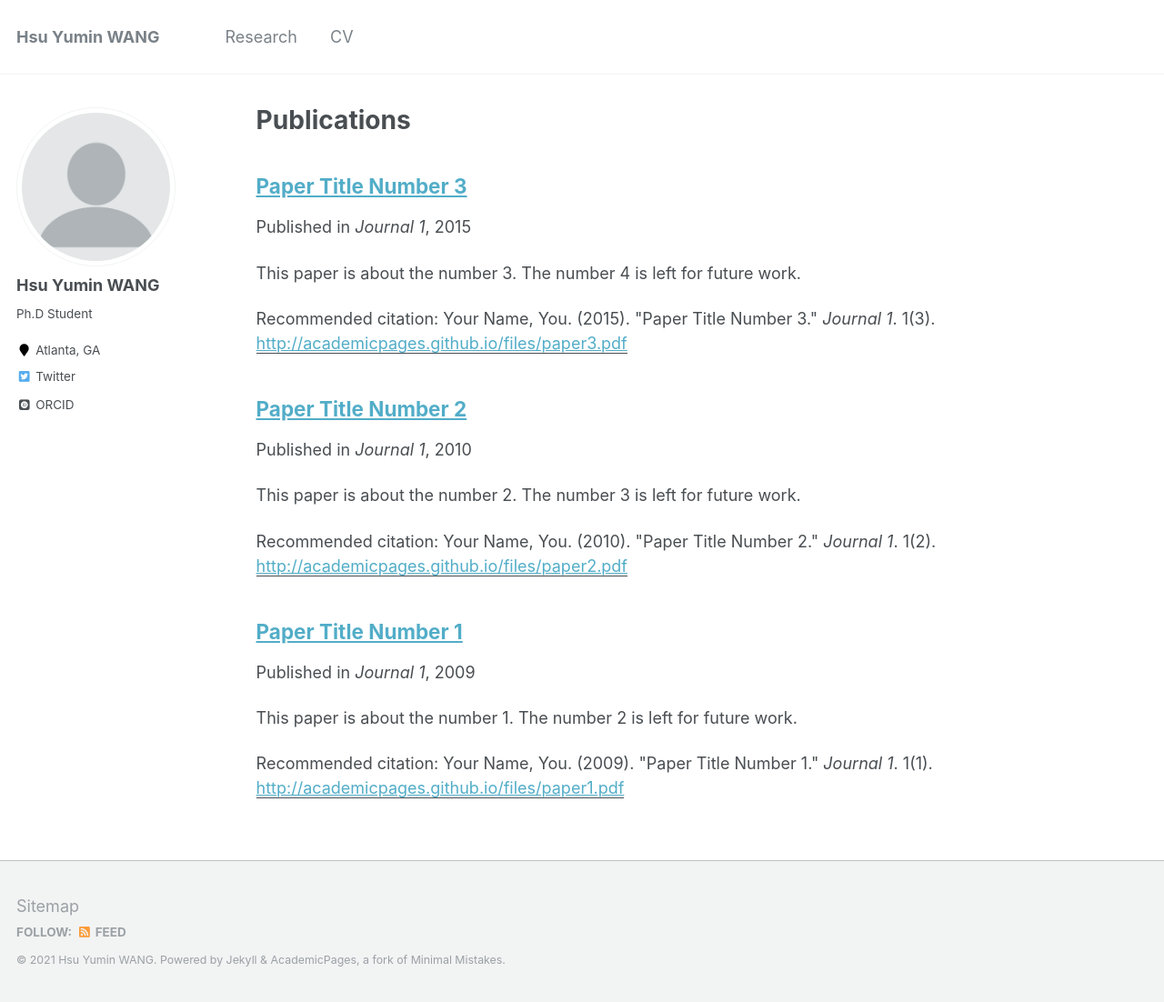
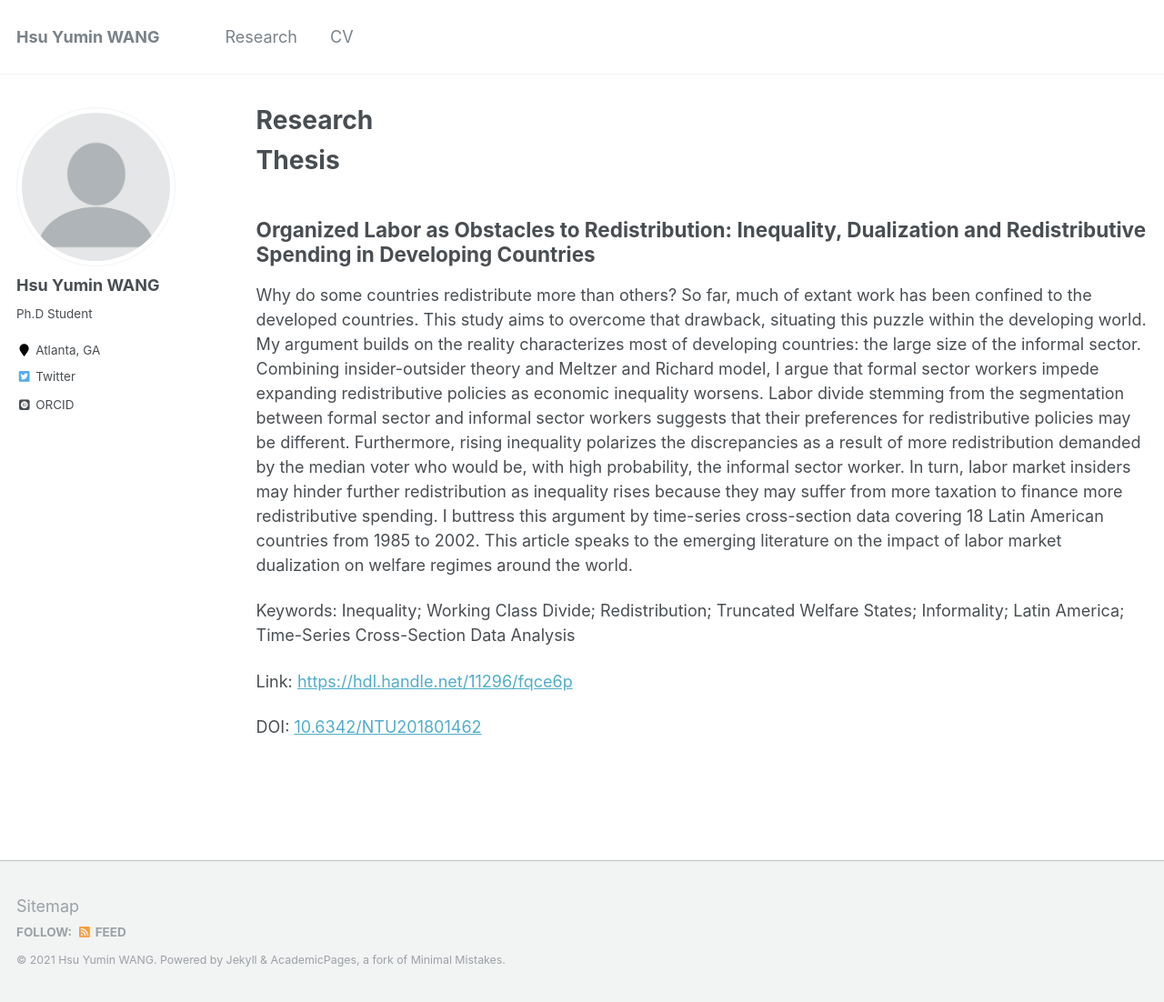
Before and after one commit to hsuyumin/hsuyumin.github.io, a Jekyll site: the page built from _pages/publications.md, in a window 1280 px wide and 1102 px high. Shown: the whole window at 91% size. Built offline with Jekyll 4.4.1, drawn with Linux system fonts in a browser that asks for light colours; some web fonts are replaced.

Commit message:
Update publications.md

```diff
--- a/_pages/publications.md
+++ b/_pages/publications.md
@@ -1,16 +1,18 @@
 ---
 layout: archive
-title: "Publications"
-permalink: /publications/
+title: "Research"
+permalink: /research/
 author_profile: true
 ---
+# Thesis
 
-{% if author.googlescholar %}
-  You can also find my articles on <u><a href="{{author.googlescholar}}">my Google Scholar profile</a>.</u>
-{% endif %}
+## Organized Labor as Obstacles to Redistribution: Inequality, Dualization and Redistributive Spending in Developing Countries
 
-{% include base_path %}
+Why do some countries redistribute more than others? So far, much of extant work has been confined to the developed countries. This study aims to overcome that drawback, situating this puzzle within the developing world. My argument builds on the reality characterizes most of developing countries: the large size of the informal sector. Combining insider-outsider theory and Meltzer and Richard model, I argue that formal sector workers impede expanding redistributive policies as economic inequality worsens. Labor divide stemming from the segmentation between formal sector and informal sector workers suggests that their preferences for redistributive policies may be different. Furthermore, rising inequality polarizes the discrepancies as a result of more redistribution demanded by the median voter who would be, with high probability, the informal sector worker. In turn, labor market insiders may hinder further redistribution as inequality rises because they may suffer from more taxation to finance more redistributive spending. I buttress this argument by time-series cross-section data covering 18 Latin American countries from 1985 to 2002. This article speaks to the emerging literature on the impact of labor market dualization on welfare regimes around the world.
 
-{% for post in site.publications reversed %}
-  {% include archive-single.html %}
-{% endfor %}
+
+Keywords: Inequality; Working Class Divide; Redistribution; Truncated Welfare States; Informality; Latin America; Time-Series Cross-Section Data Analysis
+
+Link: <https://hdl.handle.net/11296/fqce6p>
+
+DOI: [10.6342/NTU201801462](https://www.airitilibrary.com/Publication/alDetailedMesh1?DocID=U0001-1107201817083900)
```
